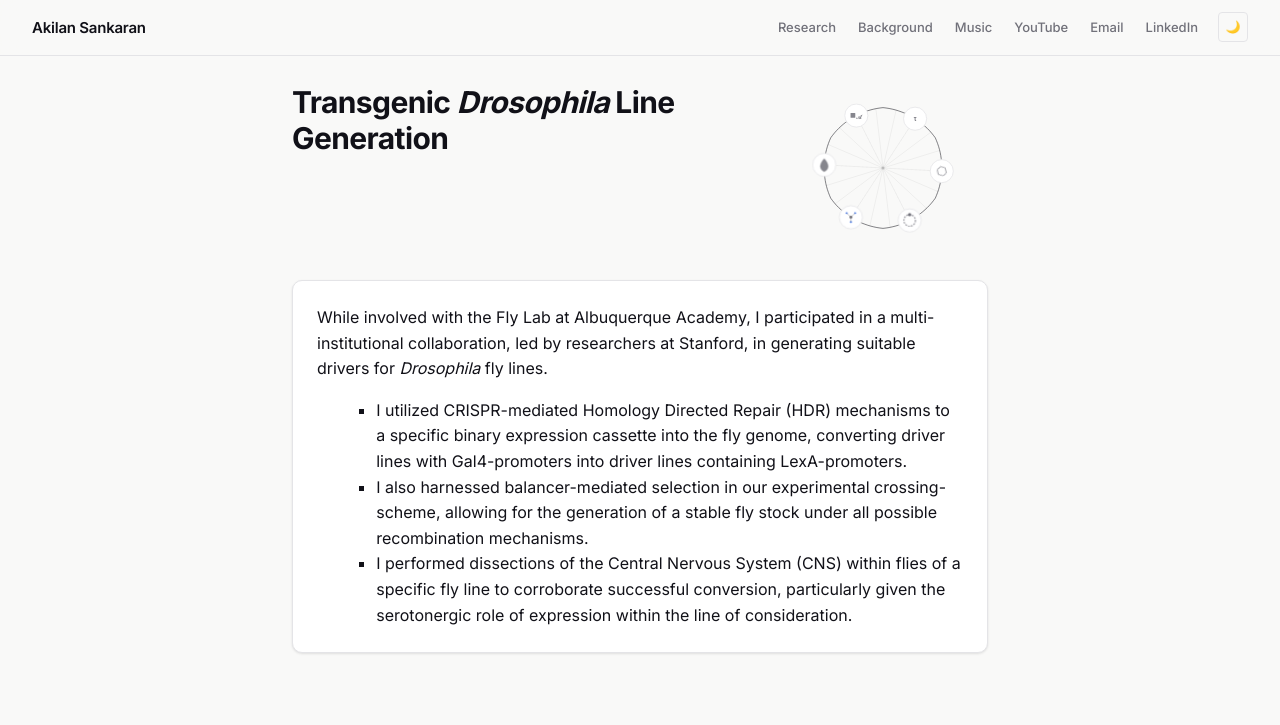
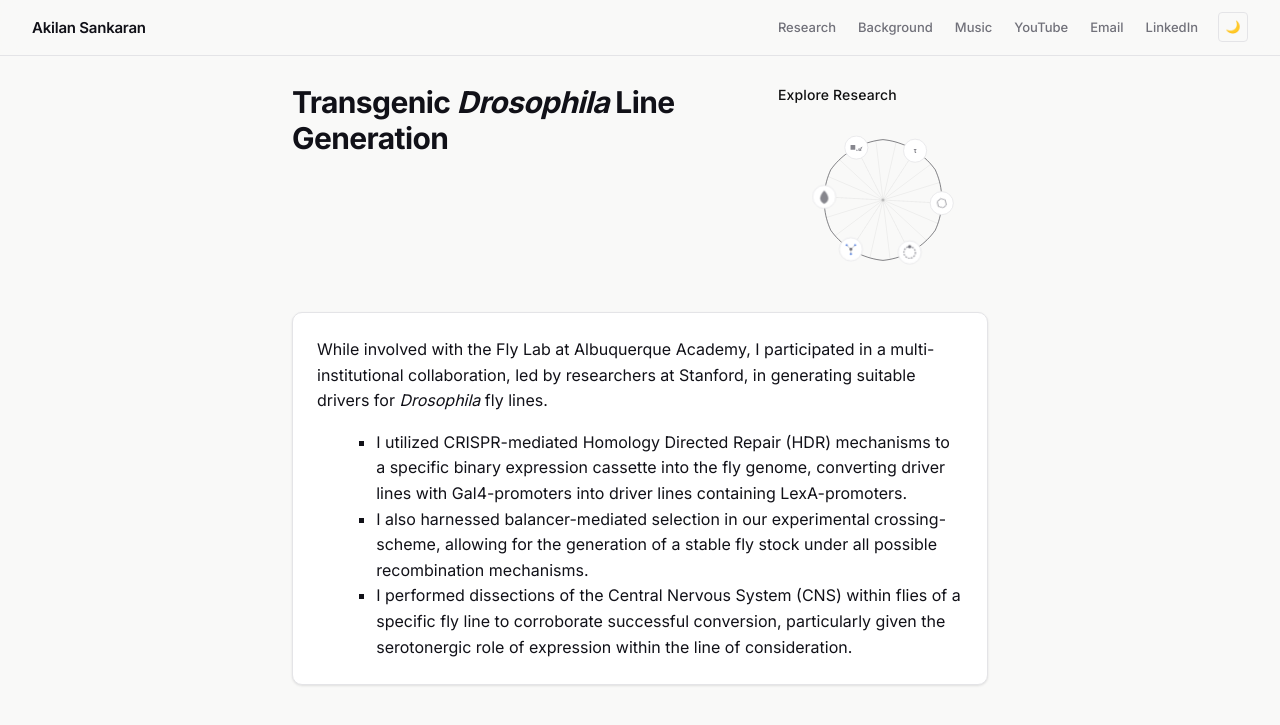
Before and after one commit to akilansankaran/akilansankaran.github.io, a Jekyll site: the page built from flylab.md, in a window 1280 px wide. Shown: the top 725 px of the page. Built offline with Jekyll 4.4.1, drawn with Linux system fonts in a browser that asks for light colours; some web fonts are replaced.

Commit message:
explore research labels

```diff
--- a/_includes/morph-anim.html
+++ b/_includes/morph-anim.html
@@ -30,6 +30,7 @@
   {% endunless %}
 {% endfor %}
 
+<div class="morph-label-wrap">
 <div class="hero-anim">
   <svg viewBox="0 0 400 320" class="c-svg" xmlns="http://www.w3.org/2000/svg" aria-label="Research topics">
 
@@ -150,6 +151,8 @@
     {% endunless %}
 
   </svg>
+</div>
+<p class="morph-label" id="morph-label">Explore Research</p>
 </div>
 
 <script>
@@ -291,6 +294,24 @@
   var nodeEls  = ACTIVE.map(function (i) { return document.getElementById('morph-node-'  + i); });
   var spokeEls = ACTIVE.map(function (i) { return document.getElementById('morph-spoke-' + i); });
 
+  /* ── Hover label ── */
+  var NODE_NAMES = [
+    'Number Theory',       /* 0 */
+    'ML for Materials',    /* 1 */
+    'Carrier Recombination', /* 2 */
+    'PFAS',                /* 3 */
+    'Transgenic Flies',    /* 4 */
+    'Hydrodynamics',       /* 5 */
+    'First Proof'          /* 6 */
+  ];
+  var label = document.getElementById('morph-label');
+  nodeEls.forEach(function (el, k) {
+    if (!el) return;
+    var name = NODE_NAMES[ACTIVE[k]] || '';
+    el.addEventListener('mouseenter', function () { if (label) label.textContent = name; });
+    el.addEventListener('mouseleave', function () { if (label) label.textContent = 'Explore Research'; });
+  });
+
   /* ── State ── */
   var curIdx  = 0, nxtIdx = 1;
   var sampCur = sampleShape(SHAPES[0]);
--- a/assets/css/main.css
+++ b/assets/css/main.css
@@ -313,6 +313,47 @@ code, pre {
   justify-content: center;
   opacity: 0;
   animation: heroFadeUp 0.5s ease 0s forwards;
+}
+
+/* Morph label wrapper: SVG + hover label side-by-side (or stacked) */
+.morph-label-wrap {
+  display: flex;
+  flex-direction: row;
+  align-items: center;
+  gap: 1.5rem;
+}
+
+.morph-label-wrap > .hero-anim {
+  flex: 1 1 auto;
+  min-width: 0;
+  margin: 0; /* wrapper provides spacing instead */
+}
+
+.morph-label {
+  flex: 0 0 auto;
+  font-family: 'Inter', 'system-ui', sans-serif;
+  font-size: 0.875rem;
+  font-weight: 500;
+  color: #111;
+  min-width: 130px;
+  margin: 0;
+  letter-spacing: 0.01em;
+}
+
+[data-theme="dark"] .morph-label {
+  color: var(--text);
+}
+
+/* Subpage aside: stack label above the animation */
+.research-anim-side .morph-label-wrap {
+  flex-direction: column;
+  align-items: flex-start;
+  gap: 0.6rem;
+}
+
+.research-anim-side .morph-label {
+  order: -1;
+  min-width: 0;
 }
 
 .c-svg {
```
